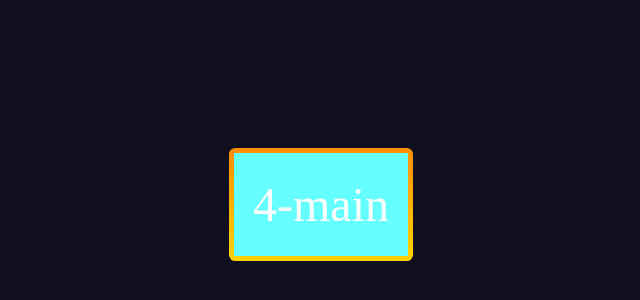
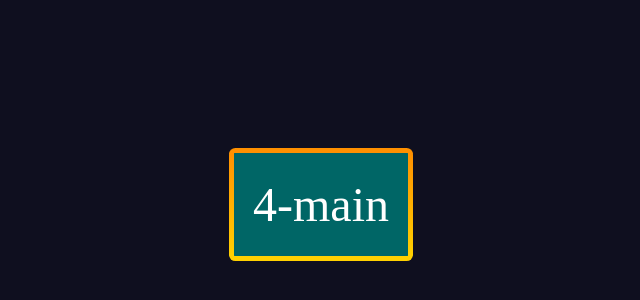
Before and after one commit to ahmed-namees/exp-repo, a plain HTML site: page index.html in a window 1280 px wide. Shown: the part 196-496 px from the top of the page, without its empty margins (319-959 px from the left). Drawn offline with Linux system fonts and the light colour scheme.

Commit message:
change color brightness to 20%

```diff
--- a/style.css
+++ b/style.css
@@ -24,7 +24,7 @@ body {
 .color {
     color: white;
     display: flex;
-    background-color: hsl(180, 100%, 70%);
+    background-color: hsl(180, 100%, 20%);
     /* width: fit-content; */
     padding: 1.5rem;
     /* height:5rem; */
```
